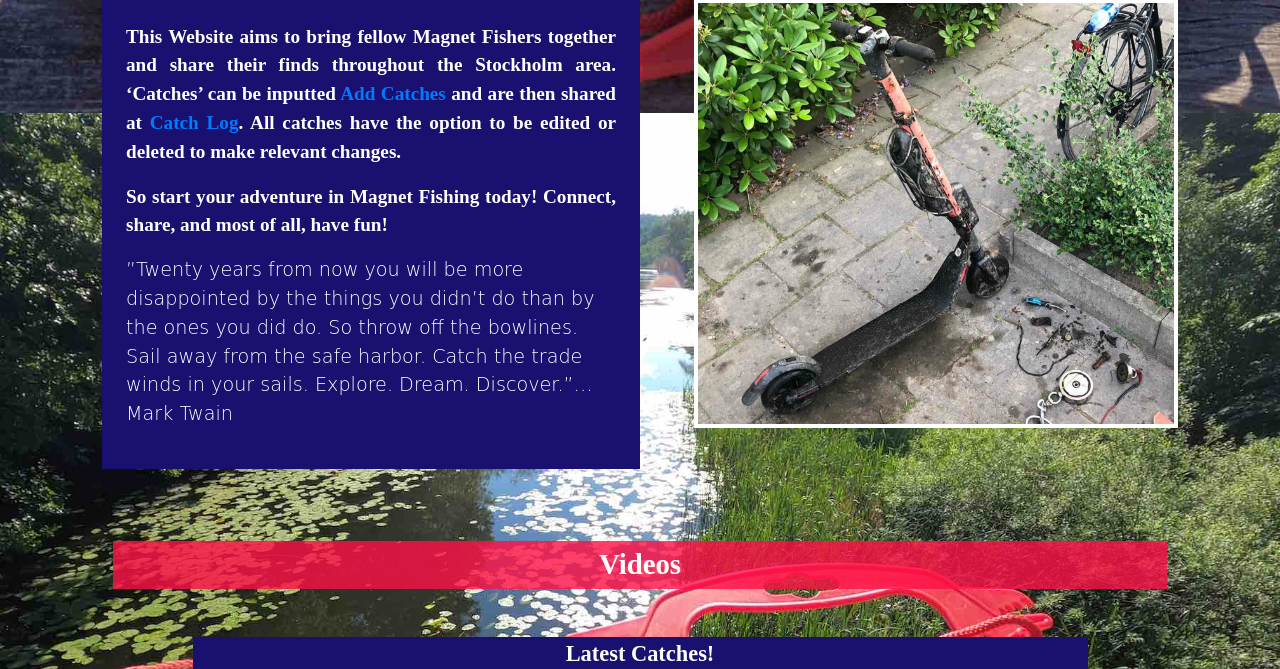
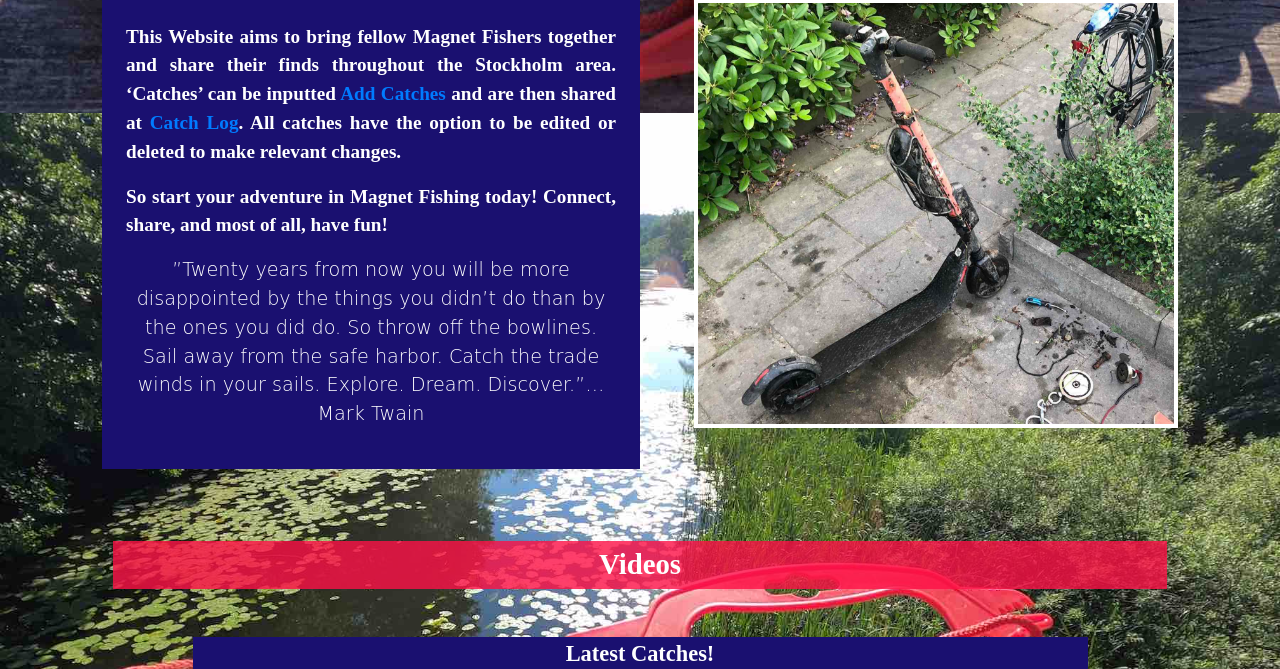
Before and after one commit to Bealby/magnet-fishing, a Flask app: page / in a window 1280 px wide. Shown: the part 847-1516 px from the top of the page. Run offline with Flask 2, Linux system fonts and the light colour scheme; some libraries are stand-ins or nearby versions.

Commit message:
Text align center for <quote> on index.html

```diff
--- a/static/css/style.css
+++ b/static/css/style.css
@@ -80,11 +80,11 @@ body {
     text-align: left;
 }
 
-#home-quote{
+.home-quote{
     font-family: 'Italianno', cursive;
     font-size: 1.2rem;
     font-weight: 200;
-    text-align:left;
+    text-align:center;
 }
 
 /*overide main container margins*/
--- a/templates/index.html
+++ b/templates/index.html
@@ -36,7 +36,7 @@
 
             <p>So start your adventure in Magnet Fishing today! Connect, share, and most of all, have fun!</p>
 
-            <p id="home-quote">”Twenty years from now you will be more disappointed by the things you didn’t do than by the
+            <p class="home-quote">”Twenty years from now you will be more disappointed by the things you didn’t do than by the
                 ones you did do. So throw off the bowlines. Sail away from the safe harbor. Catch the trade
                 winds in your sails. Explore. Dream. Discover.”… Mark Twain</p>
         </div>
```
